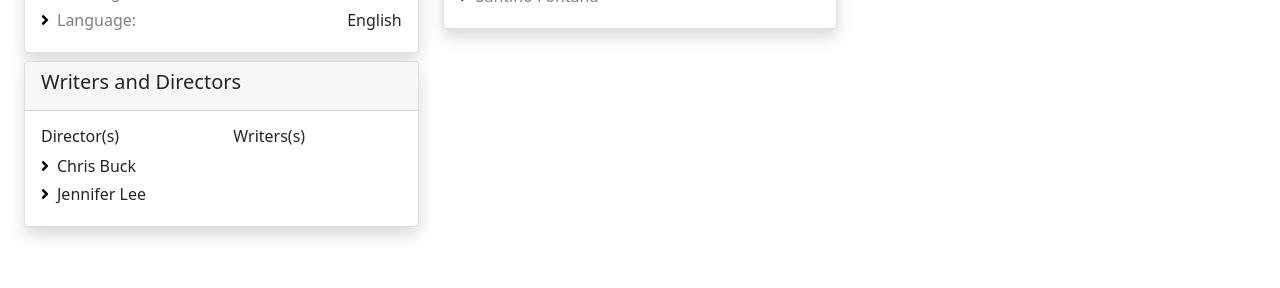
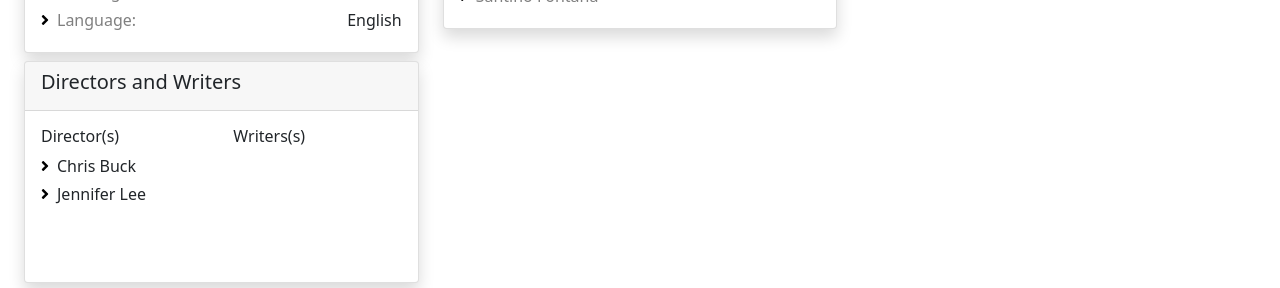
Before and after one commit to mattmusc/disney-movies, a React (Create React App) app: page /m/368 in a window 1280 px wide. Shown: the part 332-620 px from the top of the page. Built offline with nearby package versions, Linux system fonts and the light colour scheme; data requests are answered from the project's data file.

Commit message:
Adds an EmptyDiv component that creates filling divs.

```diff
--- /dev/null
+++ b/src/core/components/empty-div/index.tsx
@@ -0,0 +1,17 @@
+import React from 'react';
+
+interface EmptyDivProps {
+  cols: number;
+  data: any[];
+  classes?: string;
+}
+
+export const EmptyDiv = ({cols = 5, data = [], classes = ''}: EmptyDivProps) => {
+  const emptyDivs = [...Array(cols - data.slice(0, cols).length)];
+  return (
+    <>
+      {/* adds an empty div to match # cols div height */}
+      {emptyDivs.map(() => <div className={"text-black-50 pb-1".concat(` ${classes}`)}>&nbsp;</div>)}
+    </>
+  );
+};
--- a/src/core/components/index.ts
+++ b/src/core/components/index.ts
@@ -1,3 +1,4 @@
 export * from './movie-with-date';
 export * from './navbar'
 export * from './spinner';
+export * from './empty-div';
--- a/src/features/movie-detail/components/StarringList.tsx
+++ b/src/features/movie-detail/components/StarringList.tsx
@@ -1,5 +1,6 @@
 import {faAngleRight} from '@fortawesome/free-solid-svg-icons';
 import {FontAwesomeIcon} from '@fortawesome/react-fontawesome';
+import {EmptyDiv} from 'core/components';
 import {Movie} from 'features/types';
 import React from 'react';
 
@@ -12,7 +13,6 @@ interface StarringListProps {
 export const StarringList = ({movieData}: StarringListProps) => {
   const colSize = 5;
   const starring = movieData?.starring || [];
-  const emptyDivs = [...Array(colSize - starring.slice(0, colSize).length)];
 
   return (
     <div className="card mh-100 shadow rounded">
@@ -31,8 +31,7 @@ export const StarringList = ({movieData}: StarringListProps) => {
                 </div>
               </div>
             ))}
-            {/* adds an empty div to match 5 div height */}
-            {emptyDivs.map(() => <div className="text-black-50 pb-1">&nbsp;</div>)}
+            <EmptyDiv cols={5} data={starring}/>
           </div>
           <div className="ms-5">
             {starring.slice(colSize).map(actor => (
--- a/src/features/movie-detail/components/WritersDirectors.tsx
+++ b/src/features/movie-detail/components/WritersDirectors.tsx
@@ -1,5 +1,6 @@
 import {faAngleRight} from '@fortawesome/free-solid-svg-icons';
 import {FontAwesomeIcon} from '@fortawesome/react-fontawesome';
+import {EmptyDiv} from 'core/components';
 import {Movie} from 'features/types';
 import React from 'react';
 
@@ -29,7 +30,7 @@ export const WritersDirectors = ({movieData}: WritersDirectorsProps) => {
   return (
     <div className="card mh-100 shadow rounded">
       <div className="card-header">
-        <h5>Writers and Directors</h5>
+        <h5>Directors and Writers</h5>
       </div>
       <div className="card-body">
         {!movieData && 'Loading...'}
@@ -43,6 +44,7 @@ export const WritersDirectors = ({movieData}: WritersDirectorsProps) => {
                   {director}
                 </div>
               ))}
+              <EmptyDiv cols={4} data={directors}/>
             </div>
             <div className="col-6">
               <h6>Writers(s)</h6>
```
